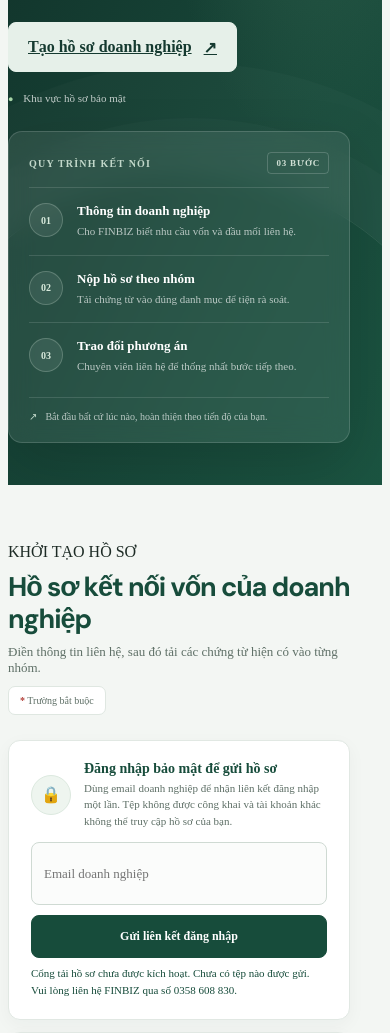
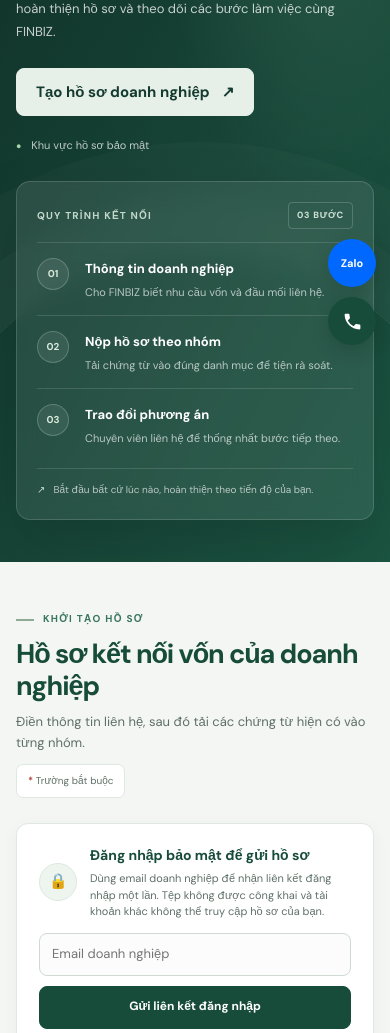
Before and after one commit to FIN-BIZ/FIN-BIZ, a plain HTML site: page ket-noi-von.html in a window 390 px wide. Shown: the part 485-1518 px from the top of the page. Drawn offline with nearby package versions, Linux system fonts and the light colour scheme; a script that the page names is missing.

Commit message:
Fix portal page layout foundation
Co-authored-by: Copilot <223556219+Copilot@users.noreply.github.com>

```diff
--- a/assets/finbiz-capital-portal.css
+++ b/assets/finbiz-capital-portal.css
@@ -598,3 +598,157 @@ body {
     grid-template-columns: 1fr;
   }
 }
+
+*, *::before, *::after {
+  box-sizing: border-box;
+}
+html {
+  scroll-behavior: smooth;
+  scroll-padding-top: 132px;
+}
+body {
+  min-width: 320px;
+  margin: 0;
+  color: #1d2b25;
+  background: #f3f6f3;
+  font-family: "DM Sans", sans-serif;
+  font-size: 15px;
+  line-height: 1.65;
+}
+a {
+  color: inherit;
+  text-decoration: none;
+}
+button, input, select, textarea {
+  font: inherit;
+}
+button, a {
+  -webkit-tap-highlight-color: transparent;
+}
+img, svg {
+  display: block;
+  max-width: 100%;
+}
+.wrap {
+  width: min(1160px, calc(100% - 48px));
+  margin-inline: auto;
+}
+.eyebrow {
+  display: inline-flex;
+  align-items: center;
+  gap: 9px;
+  margin: 0 0 11px;
+  color: var(--pine-soft);
+  font-size: 10px;
+  font-weight: 700;
+  letter-spacing: 1.3px;
+  text-transform: uppercase;
+}
+.eyebrow::before {
+  width: 18px;
+  height: 2px;
+  background: #91aa96;
+  content: "";
+}
+.floating-widget {
+  position: fixed;
+  right: 22px;
+  bottom: 22px;
+  z-index: 110;
+  display: flex;
+  flex-direction: column;
+  gap: 10px;
+}
+.widget-btn {
+  display: flex;
+  width: 48px;
+  height: 48px;
+  align-items: center;
+  justify-content: center;
+  border-radius: 50%;
+  color: #fff;
+  box-shadow: 0 6px 18px rgb(15 35 25 / 22%);
+  transition: transform .2s ease;
+}
+.widget-btn:hover {
+  color: #fff;
+  transform: translateY(-2px);
+}
+.widget-btn.phone {
+  background: var(--pine);
+}
+.widget-btn.zalo {
+  background: #0068ff;
+  font-size: 11px;
+  font-weight: 800;
+}
+.widget-btn svg {
+  width: 21px;
+  height: 21px;
+  fill: currentColor;
+}
+footer {
+  padding: 28px 0;
+  background: #12392f;
+  color: #e8f0eb;
+  font-size: 12px;
+}
+.footer-inner {
+  display: flex;
+  align-items: center;
+  justify-content: space-between;
+  gap: 20px;
+}
+.footer-brand {
+  display: inline-flex;
+  align-items: center;
+  gap: 10px;
+  color: inherit;
+  font-weight: 700;
+  letter-spacing: .8px;
+}
+.footer-logo {
+  width: 36px;
+  height: 36px;
+  object-fit: contain;
+}
+.footer-links {
+  display: flex;
+  flex-wrap: wrap;
+  gap: 12px 20px;
+  font-weight: 600;
+}
+.footer-links a:hover {
+  color: #b9d1c0;
+}
+
+@media (max-width: 760px) {
+  .wrap {
+    width: calc(100% - 36px);
+  }
+  .topbar-inner {
+    min-height: 36px;
+  }
+  .topbar-meta {
+    display: none;
+  }
+  .nav {
+    top: 40px;
+    right: 18px;
+    left: 18px;
+    min-height: 68px;
+    padding: 0 12px;
+  }
+  .brand-logo {
+    width: 44px;
+    height: 44px;
+  }
+  .footer-inner {
+    align-items: flex-start;
+    flex-direction: column;
+  }
+  .floating-widget {
+    right: 14px;
+    bottom: 14px;
+  }
+}
```
